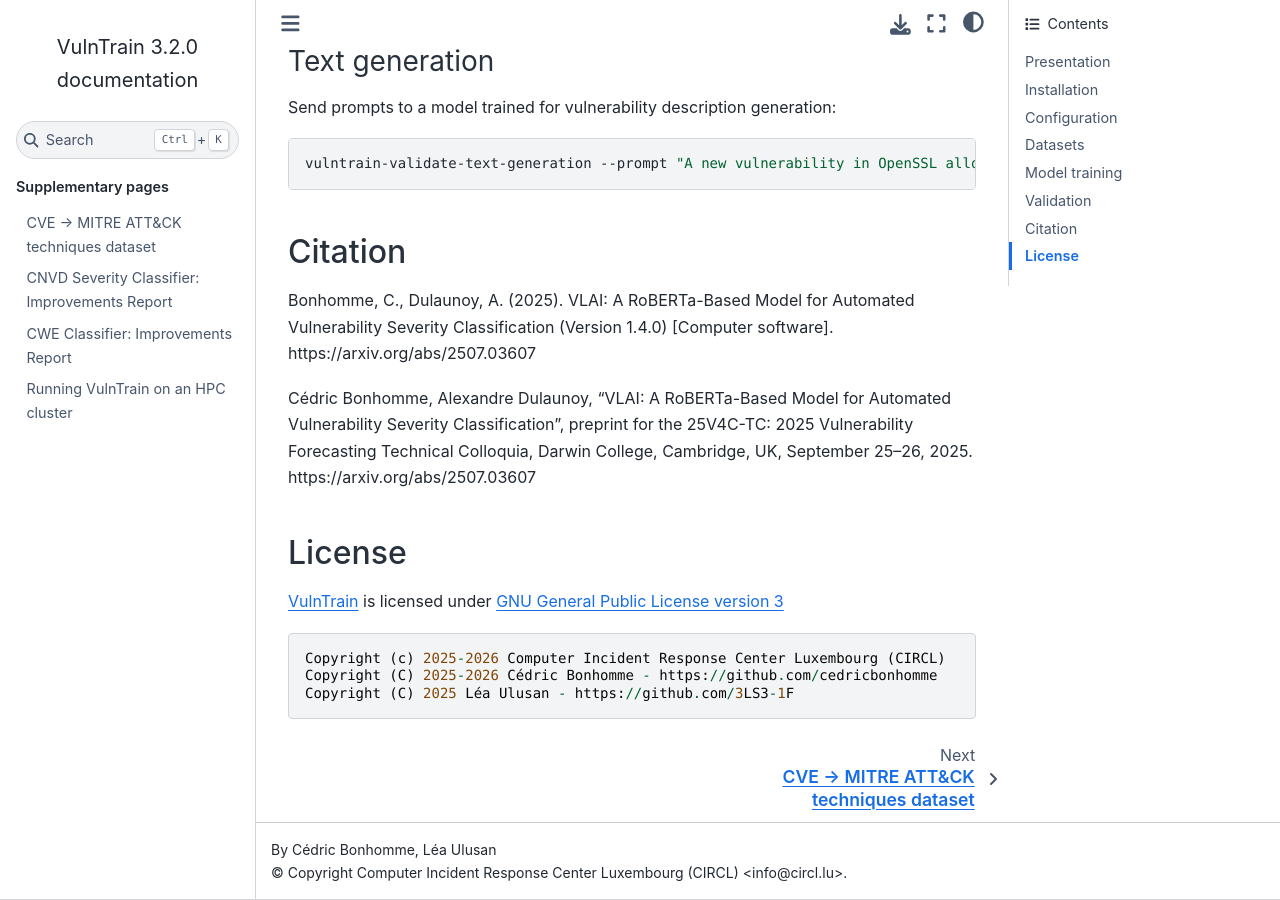
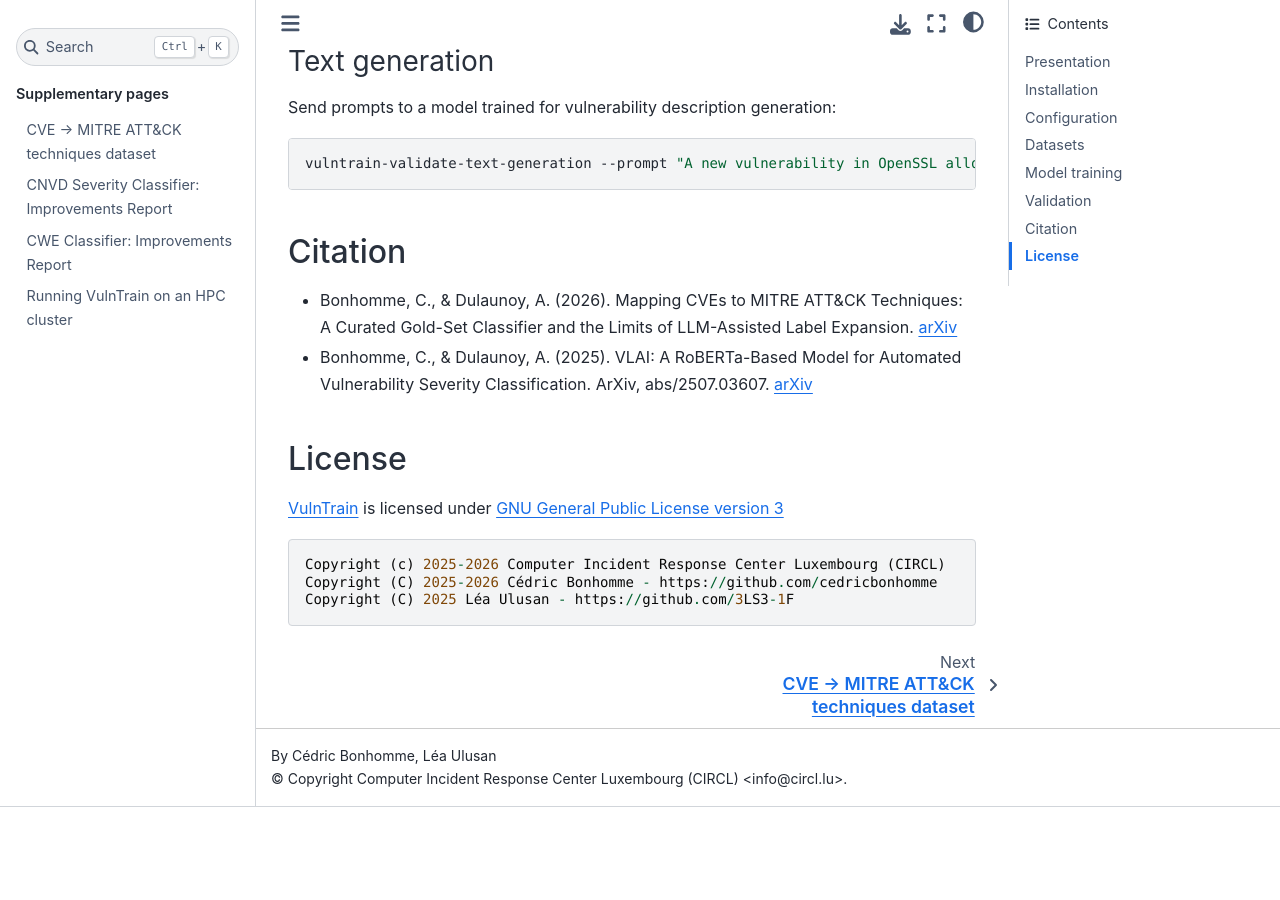
Before and after one commit to vulnerability-lookup/VulnTrain, a Sphinx documentation site: the page built from docs/index.md, in a window 1280 px wide and 900 px high, scrolled down 6284 px. Built offline with Sphinx 7.4.7 and the Sphinx Book theme 1.1.4, drawn with Linux system fonts in a browser that asks for light colours; after the commit the page ends 7091 px from its top, so only the background shows below that.

Commit message:
chg: [documentation] Updated README and citations in the Sphinx documentation.

```diff
--- a/docs/index.md
+++ b/docs/index.md
@@ -285,10 +285,10 @@
 
 ## Citation
 
-Bonhomme, C., Dulaunoy, A. (2025). VLAI: A RoBERTa-Based Model for Automated Vulnerability Severity Classification (Version 1.4.0) [Computer software]. https://arxiv.org/abs/2507.03607
-
-Cédric Bonhomme, Alexandre Dulaunoy, “VLAI: A RoBERTa-Based Model for Automated Vulnerability Severity Classification”, preprint for the 25V4C-TC: 2025 Vulnerability Forecasting Technical Colloquia, Darwin College, Cambridge, UK, September 25–26, 2025.
-https://arxiv.org/abs/2507.03607
+- Bonhomme, C., & Dulaunoy, A. (2026). Mapping CVEs to MITRE ATT&CK Techniques: A Curated Gold-Set Classifier and the Limits of LLM-Assisted Label Expansion.
+  [arXiv](https://arxiv.org/abs/2607.25572)
+- Bonhomme, C., & Dulaunoy, A. (2025). VLAI: A RoBERTa-Based Model for Automated Vulnerability Severity Classification. ArXiv, abs/2507.03607.
+  [arXiv](https://arxiv.org/abs/2507.03607)
 
 
 ## License
```
Also changed, not shown: README.md (+3 -0 lines).
